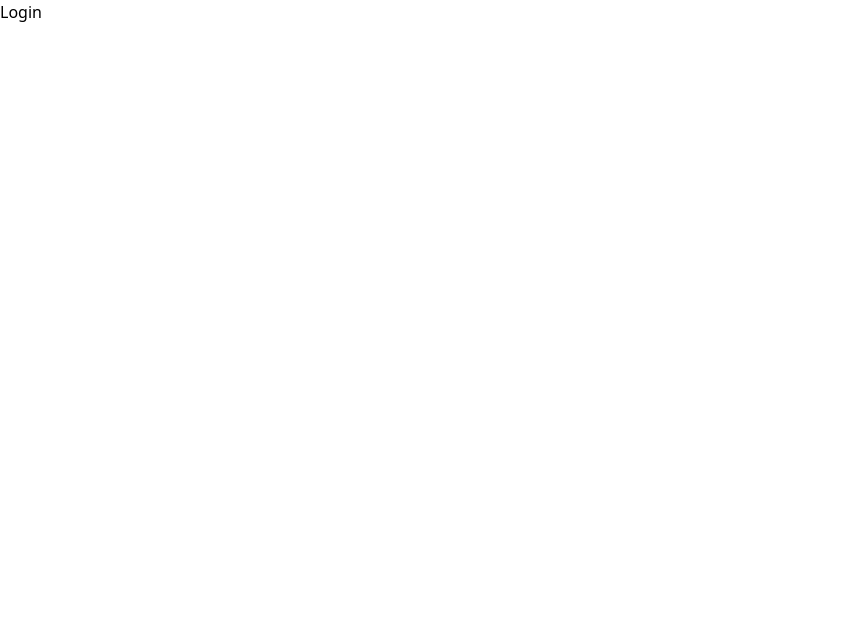
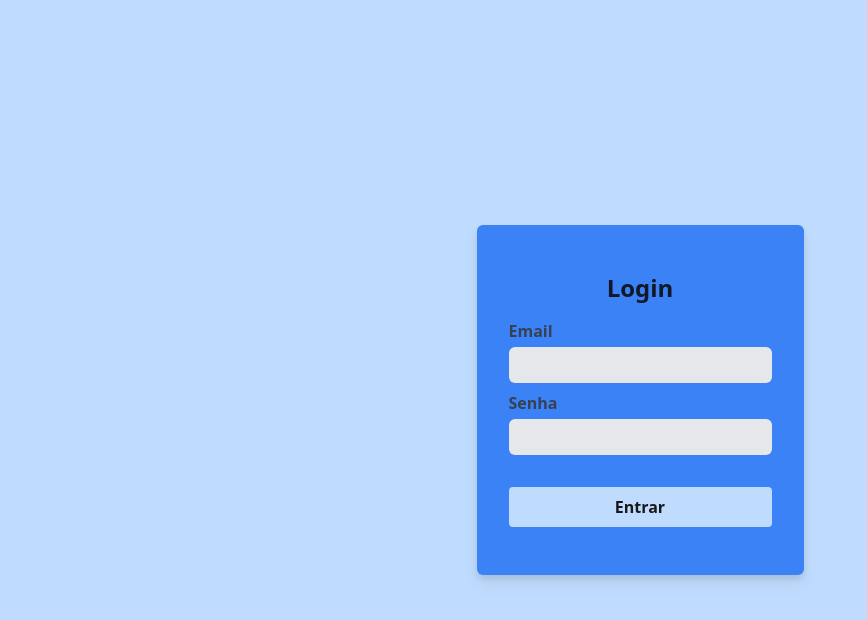
Before and after one commit to GETIC-PMM/agendamento-sus, a React (Vite) app in the folder front/agendamento-sus/: page /login in a window 1280 px wide. Shown: the top 620 px of the page, without its empty margins (0-867 px from the left). Built offline with nearby package versions, Linux system fonts and the light colour scheme.

Commit message:
Login page com visual temporario

```diff
--- a/front/agendamento-sus/src/App.tsx
+++ /dev/null
@@ -1,10 +0,0 @@
-function App() {
-
-  return (
-    <div className="text-3xl">
-      Homepage
-    </div>
-  )
-}
-
-export default App
--- a/front/agendamento-sus/src/main.tsx
+++ b/front/agendamento-sus/src/main.tsx
@@ -1,17 +1,17 @@
 import React from 'react'
 import ReactDOM from 'react-dom/client'
-import App from './App'
 import './index.css'
 import { createBrowserRouter, RouterProvider } from 'react-router-dom'
 import Login from './routes/Login'
 import ErrorPage from './routes/ErrorPage'
+import Homepage from './routes/Homepage'
 
 const router = createBrowserRouter([
   {
     errorElement: <ErrorPage />,
     children: [
       { path: '/login', element: <Login /> },
-      { path: '/', element: <App /> }
+      { path: '/', element: <Homepage /> }
     ]
   }
 ])
--- /dev/null
+++ b/front/agendamento-sus/src/routes/Homepage.tsx
@@ -0,0 +1,7 @@
+const Homepage = () => {
+    return (
+        <div>Homepage</div>
+    )
+}
+
+export default Homepage
--- a/front/agendamento-sus/src/routes/Login.tsx
+++ b/front/agendamento-sus/src/routes/Login.tsx
@@ -1,6 +1,20 @@
 const Login = () => {
     return (
-        <div>Login</div>
+        <div className="h-screen w-screen flex items-center justify-center bg-blue-200">
+            {/* FORM BOX */}
+            <div className="bg-blue-500 px-8 py-12 rounded-md drop-shadow-lg flex flex-col gap-4">
+                <h1 className="text-2xl font-bold text-gray-900 leading-tight text-center">Login</h1>
+
+                {/* FORM INPUTS */}
+                <form className="flex flex-col">
+                    <label htmlFor="email" className="block text-gray-700 font-bold mb-1">Email</label>
+                    <input type="email" className="w-full px-4 py-2 leading-tight text-gray-700 bg-gray-200 rounded-md focus:bg-white focus:outline-none focus:ring-2 focus:ring-blue-500 focus:border-transparent" name="email" id="email" />
+                    <label className="mt-2 block text-gray-700 font-bold mb-1" htmlFor="password">Senha</label>
+                    <input type="password" className="w-full px-4 py-2 leading-tight text-gray-700 bg-gray-200 rounded-md focus:bg-white focus:outline-none focus:ring-2 focus:ring-blue-500 focus:border-transparent" name="password" id="password" />
+                    <button className="mt-8 bg-blue-200 hover:bg-blue-300 text-zinc-900 font-bold py-2 px-4 rounded" type="submit">Entrar</button>
+                </form>
+            </div>
+        </div>
     )
 }
 
```
